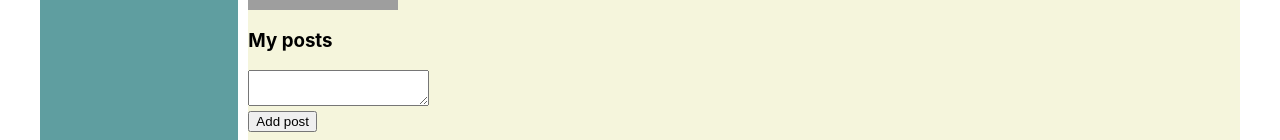
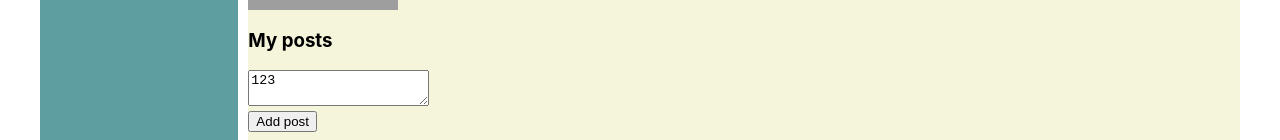
Before and after one commit to areychyk/social-network, a React (Create React App) app: page /profile in a window 1280 px wide. Shown: the part 474-614 px from the top of the page. Built offline with nearby package versions, Linux system fonts and the light colour scheme; grey boxes are pictures that could not be loaded.

Commit message:
les 33-36

```diff
--- a/src/App.tsx
+++ b/src/App.tsx
@@ -4,12 +4,12 @@ import {Header} from "./components/Header/Header";
 import {Navbar} from "./components/Navbar/Navbar";
 import {Profile} from "./components/Profile/Profile";
 import {Dialogs} from "./components/Dialogs/Dialogs";
-import s from "./components/Profile/Profile.module.css";
+
 import {BrowserRouter, Route} from "react-router-dom";
 import {News} from "./components/News/News";
 import {Music} from "./components/Music/Music";
 import {Settings} from "./components/Settings/Settings";
-import {StatePropsType} from "./redux/state";
+import {StatePropsType, updateNewPostText} from "./redux/state";
 
 // export type DialogsDataType = {
 //     id: number
@@ -64,7 +64,12 @@ function App(props:StatePropsType) {
                     {/*<Route path={'/music'} component={Music}/>*/}
                     {/*<Route path={'/settings'} component={Settings}/>*/}
 
-                    <Route path={'/profile'} render={()=><Profile post={props.state.profilePage.post} addPost={props.addPost}/>}/>
+                    <Route path={'/profile'} render={()=><Profile
+                        post={props.state.profilePage.post}
+                        addPost={props.addPost}
+                        newPostText={props.state.profilePage.newPostText}
+                        updateNewPostText={props.updateNewPostText}
+                    />}/>
                     <Route path={'/dialogs'} render={()=><Dialogs
                         dialogs={props.state.dialogsPage.dialogs}
                         messageData={props.state.dialogsPage.messageData}
--- a/src/components/Profile/MyPosts/MyPosts.tsx
+++ b/src/components/Profile/MyPosts/MyPosts.tsx
@@ -5,32 +5,45 @@ import {Post} from "./Post/Post";
 import {PostDataType} from "../../../redux/state";
 
 
+
 type PostPropsType = {
     post: PostDataType[]
-    addPost: (postMessage: string) => void
+    addPost: () => void
+    newPostText: string
+    updateNewPostText: (newPostText: string) => void
 
 }
 
+
 export const MyPosts = (props: PostPropsType) => {
 
-    let postElement = props.post.map(p => <Post message={p.message} like={p.like}/>)
+    let postElement = props.post.map(p => <Post key={p.id} message={p.message} like={p.like}/>)
 
     const newPostElement = React.createRef<HTMLTextAreaElement>()
 
     const AddPost = () => {
-        if(newPostElement.current?.value){
-            let text = newPostElement.current?.value
-            props.addPost(text);
-            newPostElement.current.value = '';
-        }
+
+        props.addPost();
+        // props.updateNewPostText('') занулим в state
+
 
     }
+
+    const onPostChange = () => {
+        if (newPostElement.current?.value) {
+            let text = newPostElement.current.value
+            props.updateNewPostText(text);
+
+        }
+    }
+
+
     return (
         <div className={s.postsBlock}>
             <h3>My posts</h3>
             <div>
                 <div>
-                    <textarea ref={newPostElement}></textarea>
+                    <textarea onChange={onPostChange} ref={newPostElement} value={props.newPostText}/>
                 </div>
                 <div>
                     <button onClick={AddPost}>Add post</button>
--- a/src/components/Profile/MyPosts/Post/Post.tsx
+++ b/src/components/Profile/MyPosts/Post/Post.tsx
@@ -8,7 +8,7 @@ type MessagePropsType ={
 }
 
 export const Post = (props: MessagePropsType) => {
-    console.log(props)
+
     return (
 
         <div className={s.item}>
--- a/src/components/Profile/Profile.tsx
+++ b/src/components/Profile/Profile.tsx
@@ -9,7 +9,10 @@ import {PostDataType} from "../../redux/state";
 
  type PostPropsType={
     post:PostDataType[]
-    addPost:(postMessage:string)=>void
+    addPost:()=>void
+     newPostText: string
+     updateNewPostText:(newPostText: string)=>void
+
 
 }
 
@@ -23,7 +26,11 @@ export const Profile = (props:PostPropsType) => {
     return (
         <div>
             <ProfileInfo/>
-            <MyPosts post={props.post} addPost={props.addPost}/>
+            <MyPosts post={props.post}
+                     addPost={props.addPost}
+                     newPostText={props.newPostText}
+                     updateNewPostText={props.updateNewPostText}
+            />
 
             Main contentd
         </div>
--- a/src/index.tsx
+++ b/src/index.tsx
@@ -1,5 +1,29 @@
-import {rerenderEntireTree} from "./render";
-import {state} from "./redux/state";
+
+import {state, StatePropsTypeInState, subscribe} from "./redux/state";
+
+import React from 'react';
+import ReactDOM from 'react-dom';
+import './index.css';
+import App from './App';
+import {AddPost, updateNewPostText} from "./redux/state";
+import {BrowserRouter} from "react-router-dom";
+
+
+const rerenderEntireTree = (state:StatePropsTypeInState) => {
+    ReactDOM.render(
+        <BrowserRouter>
+            <App
+                state={state}
+                addPost={AddPost}
+                updateNewPostText={updateNewPostText}
+            />,
+        </BrowserRouter>,
+        document.getElementById('root'));
+}
+
+
 
 
 rerenderEntireTree(state)
+
+subscribe(rerenderEntireTree)
--- a/src/redux/state.tsx
+++ b/src/redux/state.tsx
@@ -1,26 +1,30 @@
 
+let rerenderEntireTree = (state:StatePropsTypeInState) => {
+    console.log('123')
 
-
-import {rerenderEntireTree} from "../render";
+}
 
 export type DialogsDataType = {
     id: number
     name: string
 }
+
 export type MessageDataType = {
     id: number
     message: string
 }
+
 export type PostDataType = {
     id: number
     message: string
     like: number
 }
 
-
 export type PropsTypeProfile ={
     post:PostDataType[]
+    newPostText:string
 }
+
 export type PropsTypeMessage ={
     dialogs:DialogsDataType[]
     messageData:MessageDataType[]
@@ -35,14 +39,13 @@ export type StatePropsTypeInState={
 
 }
 
-
-
 export type StatePropsType={
 
     state:StatePropsTypeInState
-    addPost:(postMessage:string)=>void
+    addPost:()=>void
+    updateNewPostText:(newPostText:string)=>void
+
 }
-
 
 export let state:StatePropsTypeInState={
     profilePage: {
@@ -52,6 +55,7 @@ export let state:StatePropsTypeInState={
             {id: 3, message: "message3", like: 21},
 
         ],
+        newPostText:"123",
     },
     dialogsPage:{
         messageData : [
@@ -76,9 +80,20 @@ export let state:StatePropsTypeInState={
 
 }
 
-
-export const AddPost=(postMessage:string)=>{
-    const newPost={id: state.profilePage.post.length+1, message: postMessage, like: 0};
+export const AddPost=()=>{
+    const newPost={id: state.profilePage.post.length+1, message: state.profilePage.newPostText, like: 0};
     state.profilePage.post.push(newPost)
+    state.profilePage.newPostText=''
     rerenderEntireTree(state)
 }
+
+export const updateNewPostText=(newPostText:string)=>{
+
+    state.profilePage.newPostText= newPostText
+    rerenderEntireTree(state)
+}
+
+export const subscribe = (observer:(state:StatePropsTypeInState)=>void) => {
+    rerenderEntireTree=observer
+
+}
--- a/src/render.tsx
+++ /dev/null
@@ -1,13 +0,0 @@
-import React from 'react';
-import ReactDOM from 'react-dom';
-import './index.css';
-import App from './App';
-import {AddPost, StatePropsTypeInState} from "./redux/state";
-import {BrowserRouter} from "react-router-dom";
-
-
-export const rerenderEntireTree=(state:StatePropsTypeInState)=> {
-    ReactDOM.render(<BrowserRouter>
-        <App state={state} addPost={AddPost}/>,
-    </BrowserRouter>, document.getElementById('root'));
-}
```
